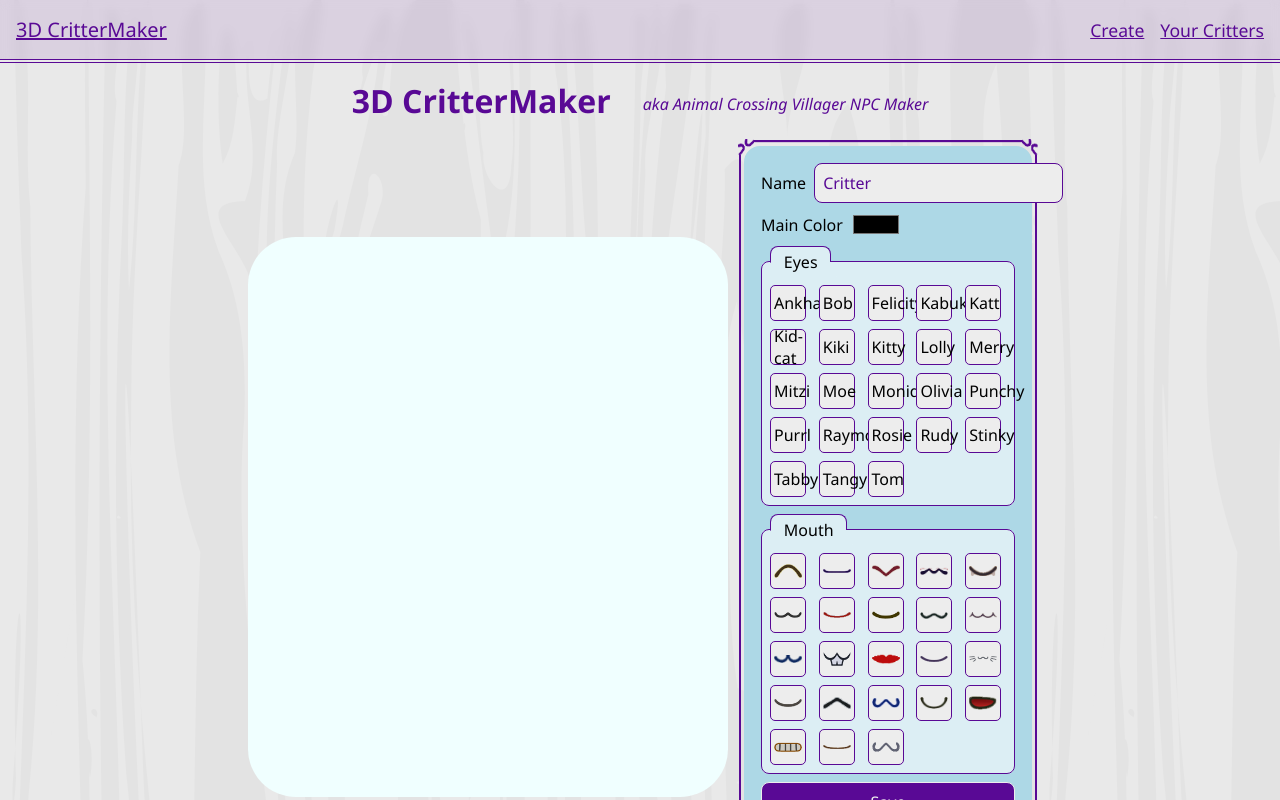
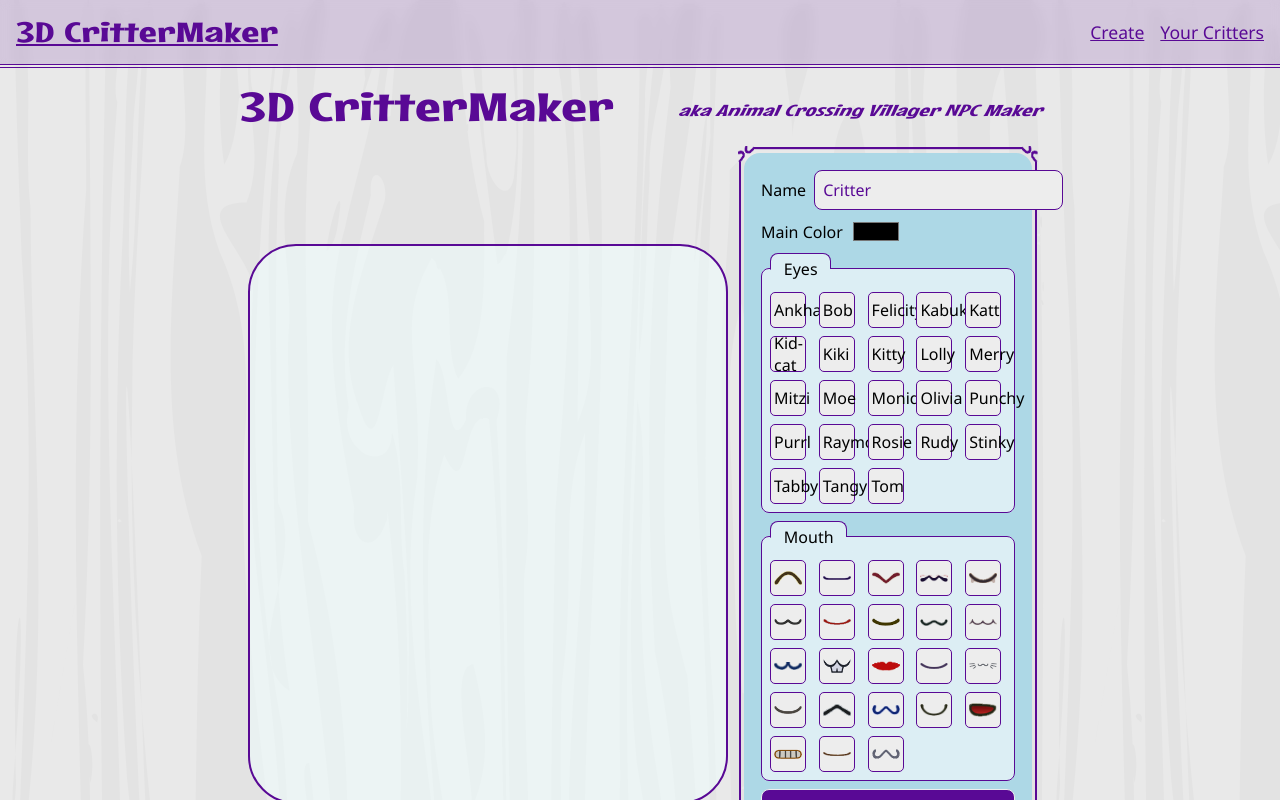
Before and after one commit to talia-storymaker/crittermaker, a Next.js app: page / in a window 1280 px wide. Shown: the top 800 px of the page. Built offline with nearby package versions, Linux system fonts and the light colour scheme; no server answers.

Commit message:
More stylistic de-blandification

```diff
--- a/app/globals.css
+++ b/app/globals.css
@@ -3,9 +3,10 @@
 :root {
   --light: #ededed;
   --dark: #590995;
+  --darker: #1b032d;
   --background: var(--light);
   --foreground: var(--dark);
-  --critter-bg: azure;
+  --critter-bg: rgb(240, 255, 255, 0.5);
   --highlight: lightblue;
   --highlight-light: #DCEEF4;
 }
@@ -47,6 +48,7 @@ a {
 
 header, footer {
   border: 4px var(--foreground) double;
+  backdrop-filter: blur(5px);
 }
 
 @media (prefers-color-scheme: dark) {
@@ -83,6 +85,10 @@ h1 {
   align-items: center;
   justify-content: center;
   gap: 0.25rem;
+  font-family: AC, sans-serif;
+  font-weight: normal;
+  font-size: 2.5rem;
+  transform: scaleX(2);
 }
 
 .subtitle {
@@ -113,11 +119,12 @@ header {
   padding: 1rem;
   font-size: 1.1rem;
   border-width: 0 0 4px 0;
-  backdrop-filter: blur(5px);
 }
 
 .logo {
-  font-size: 1.25rem;
+  font-size: 1.75rem;
+  font-family: AC, sans-serif;
+  transform: scaleX(2);
 }
 
 .nav-list {
@@ -130,6 +137,10 @@ header {
 @media (min-width: 768px){
   header, .nav-list {
     flex-direction: row;
+  }
+
+  .logo {
+    transform-origin: center left;
   }
 }
 
@@ -239,3 +250,22 @@ footer {
   opacity: 0.1;
   z-index: -1;
 }
+
+.less-subtle-bg::before {
+  opacity: 0.15;
+}
+
+@media (prefers-color-scheme: dark) {
+  .subtle-bg::before {
+    background: var(--darker);
+  }
+}
+
+/* fonts */
+
+@font-face {
+  font-family: "AC";
+  src: url("/fonts/MouseMemoirs-Regular.ttf") format("truetype");
+  font-weight: normal;
+  font-style: normal;
+}
--- a/app/layout.tsx
+++ b/app/layout.tsx
@@ -15,7 +15,7 @@ export default function RootLayout({
   return (
     <html lang="en">
       <body>
-        <header className="header subtle-bg">
+        <header className="header subtle-bg less-subtle-bg">
           <Link className="logo" href="/">
             3D CritterMaker
           </Link>
@@ -31,7 +31,7 @@ export default function RootLayout({
           </nav>
         </header>
         {children}
-        <footer className="subtle-bg">
+        <footer className="subtle-bg less-subtle-bg">
           <div className="footer-inner">
             <p>
               Create your own 3D animal villagers in the Animal Crossing New Horizons style, right here in your browser!
--- a/app/page.module.css
+++ b/app/page.module.css
@@ -12,6 +12,7 @@
   background-color: var(--critter-bg);
   border-radius: 3rem;
   max-width: 100%;
+  border: 2px var(--foreground) solid;
 }
 
 .controls {
```
Also changed, not shown: public/fonts/MouseMemoirs-Regular.ttf (added).
